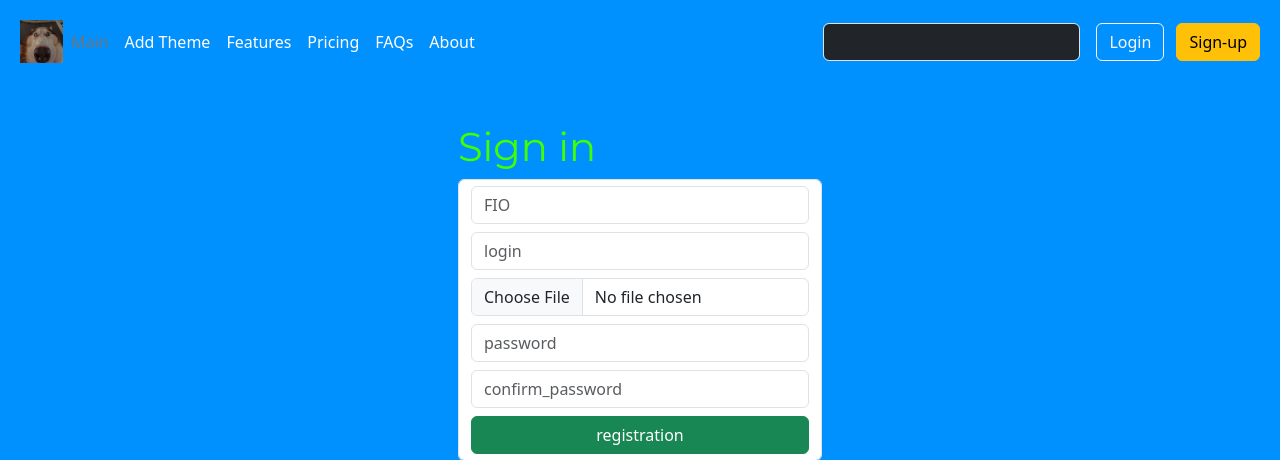
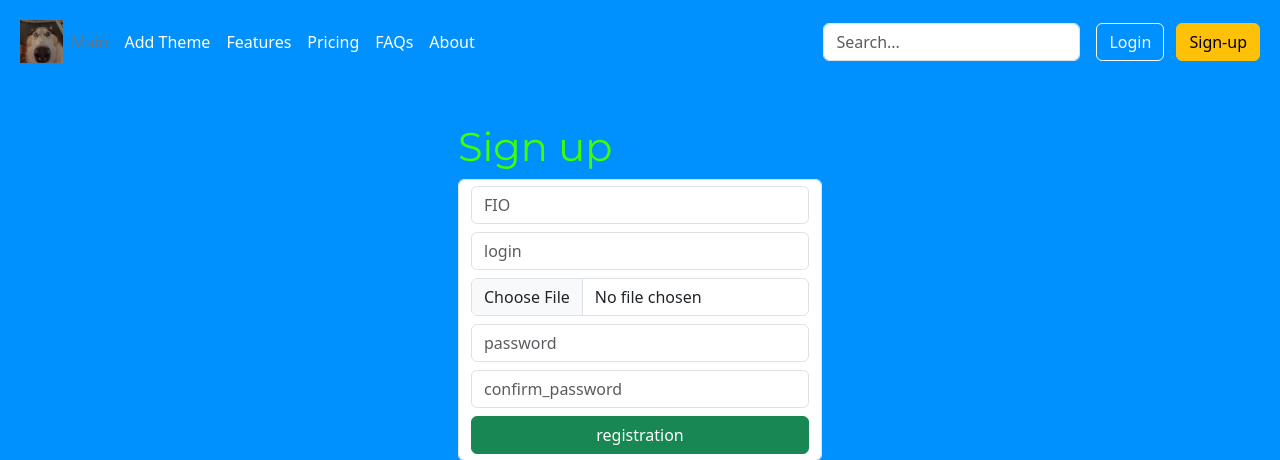
Before and after one commit to OrangeSpirit/TEST_WEB, a Flask app: page /user/register in a window 1280 px wide. Shown: the top 460 px of the page. Run offline with Flask 3, Linux system fonts and the light colour scheme; some libraries are stand-ins or nearby versions.

Commit message:
correct registr.html and _header.html

```diff
--- a/app/templates/main/_header.html
+++ b/app/templates/main/_header.html
@@ -11,11 +11,11 @@
         <li><a href="#" class="nav-link px-2 text-white">About</a></li>
     </ul>
     <form class="col-12 col-lg-auto mb-3 mb-lg-0 me-lg-3" role="search">
-        <input type="search" class="form-control form-control-dark text-bg-dark" placeholder="Search..."
+        <input type="search" class="form-control form-control-dark" placeholder="Search..."
             aria-label="Search" />
     </form>
     <div class="text-end">
         <button type="button" class="btn btn-outline-light me-2">Login</button>
-        <button type="button" class="btn btn-warning">Sign-up</button>
+        <a href="{{ url_for('user.register') }}" class="btn btn-warning">Sign-up</a>
     </div>
 </div>
--- a/app/templates/user/register.html
+++ b/app/templates/user/register.html
@@ -1,6 +1,6 @@
 {% extends 'main/base.html' %}
 
-{% block title %}Sign in{% endblock %}
+{% block title %}Sign up{% endblock %}
 
 {% block content %}
     <form method="post" enctype="multipart/form-data" class="form-control d-flex flex-column gap-2">
```
